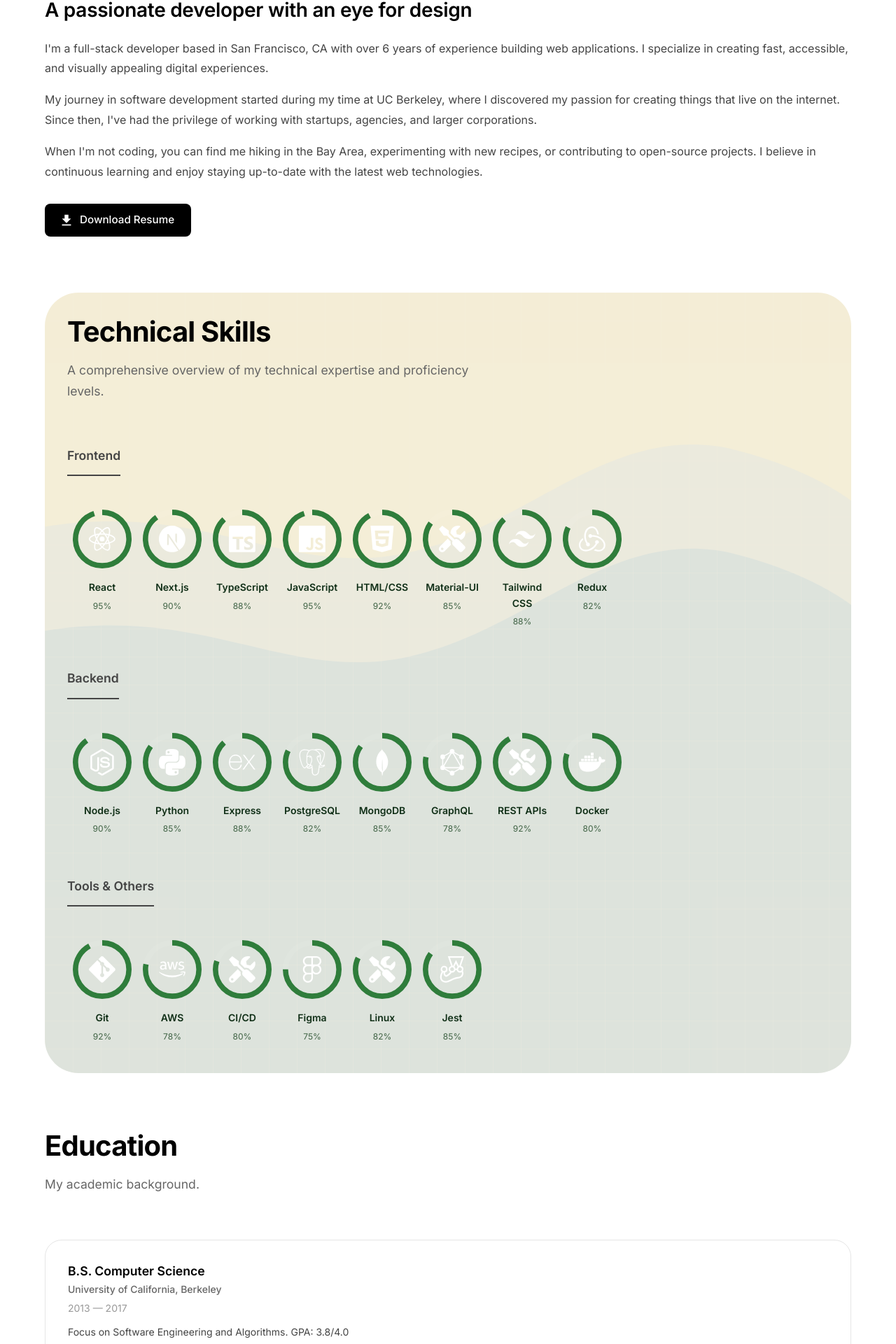
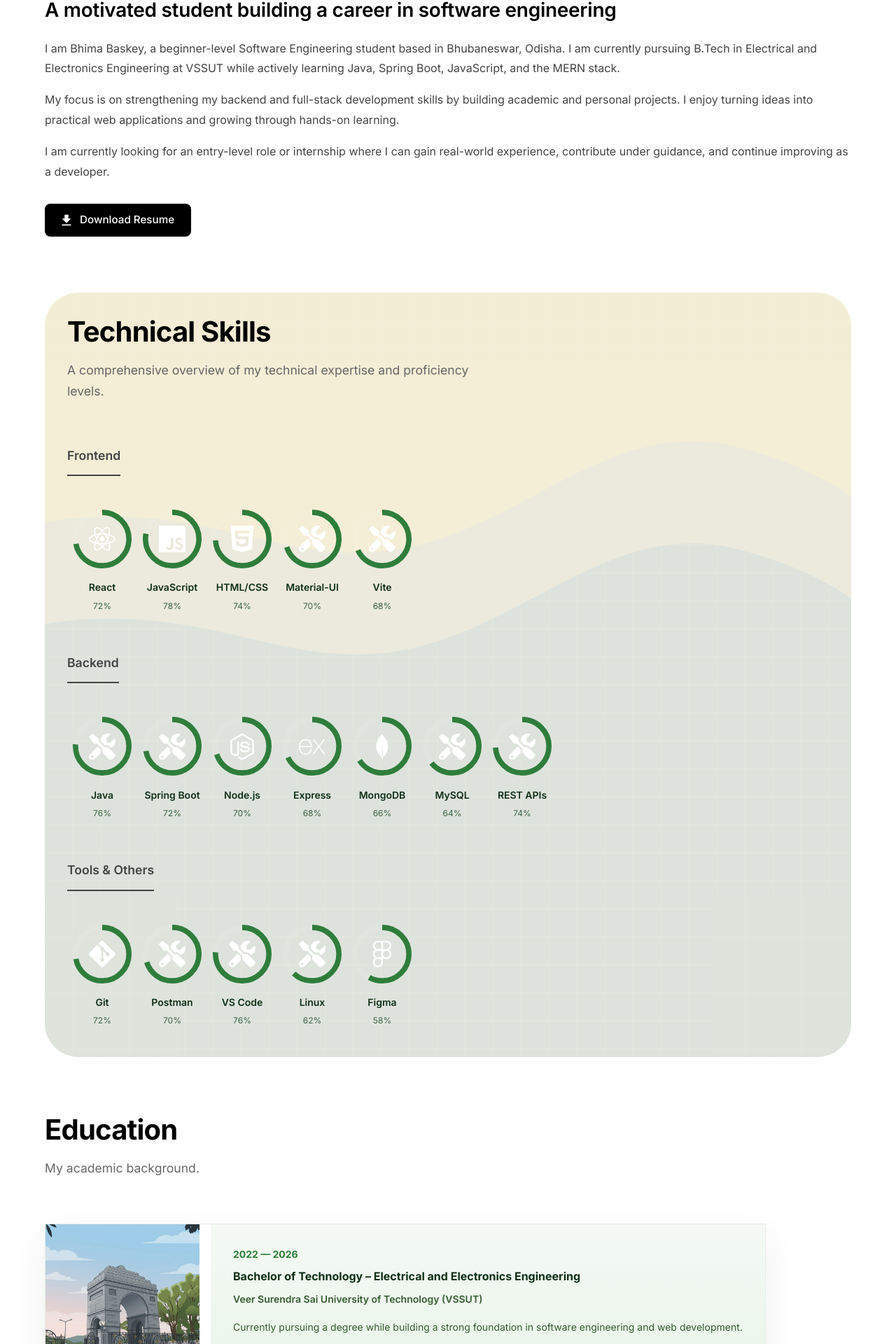
Before and after one commit to bbaskey2026/portfolio, a React (Vite) app: page /about in a window 1280 px wide. Shown: the part 752-2672 px from the top of the page at 70% size. Built offline with nearby package versions, Linux system fonts and the light colour scheme.

Commit message:
Update personal information and project details across the portfolio

```diff
--- a/src/components/common/Logo.jsx
+++ b/src/components/common/Logo.jsx
@@ -34,7 +34,7 @@ const Logo = () => {
           letterSpacing: '-0.02em',
         }}
       >
-        Alex Morgan
+        Bhima Baskey
       </Typography>
     </Box>
   );
--- a/src/components/layouts/Footer.jsx
+++ b/src/components/layouts/Footer.jsx
@@ -133,7 +133,7 @@ const Footer = () => {
           }}
         >
           <Typography variant="body2" sx={{ color: '#999999' }}>
-            © {new Date().getFullYear()} Alex Morgan. All rights reserved.
+            © {new Date().getFullYear()} Bhima Baskey. All rights reserved.
           </Typography>
           <Typography variant="body2" sx={{ color: '#999999' }}>
             Built with React & Material-UI
--- a/src/config/constants.js
+++ b/src/config/constants.js
@@ -1,19 +1,19 @@
 export const SITE_CONFIG = {
-  name: 'Alex Morgan',
-  title: 'Full-Stack Developer',
-  email: 'alex@example.com',
-  phone: '+1 (555) 123-4567',
-  location: 'San Francisco, CA',
+  name: 'Bhima Baskey',
+  title: 'Aspiring Software Engineer',
+  email: 'bhima.dev26@gmail.com',
+  phone: '+91-8810692291',
+  location: 'Bhubaneswar, Odisha',
   description:
-    'I build exceptional digital experiences that are fast, accessible, and visually appealing.',
+    'Motivated beginner-level Software Engineering student with foundational knowledge of Java, Spring Boot, JavaScript, and MERN stack. Actively learning backend and full-stack development by building academic and personal projects.',
   resumeUrl: '/resume.pdf',
 };
 
 export const SOCIAL_LINKS = {
-  github: 'https://github.com',
-  linkedin: 'https://linkedin.com',
-  twitter: 'https://twitter.com',
-  dribbble: 'https://dribbble.com',
+  github: 'https://github.com/',
+  linkedin: 'https://www.linkedin.com/',
+  twitter: 'https://twitter.com/',
+  dribbble: 'https://dribbble.com/',
 };
 
 export const NAV_ITEMS = [
--- a/src/pages/About/About.jsx
+++ b/src/pages/About/About.jsx
@@ -85,38 +85,28 @@ const About = () => {
               variant="h3"
               sx={{ mb: 3, color: '#000000' }}
             >
-              A passionate developer with an eye for design
+              A motivated student building a career in software engineering
             </Typography>
 
             <Typography
               variant="body1"
               sx={{ mb: 2, lineHeight: 1.8 }}
             >
-              I'm a full-stack developer based in {SITE_CONFIG.location} with
-              over 6 years of experience building web applications. I
-              specialize in creating fast, accessible, and visually
-              appealing digital experiences.
+              I am Bhima Baskey, a beginner-level Software Engineering student based in {SITE_CONFIG.location}. I am currently pursuing B.Tech in Electrical and Electronics Engineering at VSSUT while actively learning Java, Spring Boot, JavaScript, and the MERN stack.
             </Typography>
 
             <Typography
               variant="body1"
               sx={{ mb: 2, lineHeight: 1.8 }}
             >
-              My journey in software development started during my time at
-              UC Berkeley, where I discovered my passion for creating
-              things that live on the internet. Since then, I've had the
-              privilege of working with startups, agencies, and larger
-              corporations.
+              My focus is on strengthening my backend and full-stack development skills by building academic and personal projects. I enjoy turning ideas into practical web applications and growing through hands-on learning.
             </Typography>
 
             <Typography
               variant="body1"
               sx={{ mb: 4, lineHeight: 1.8 }}
             >
-              When I'm not coding, you can find me hiking in the Bay Area,
-              experimenting with new recipes, or contributing to
-              open-source projects. I believe in continuous learning and
-              enjoy staying up-to-date with the latest web technologies.
+              I am currently looking for an entry-level role or internship where I can gain real-world experience, contribute under guidance, and continue improving as a developer.
             </Typography>
 
             <Button
@@ -239,40 +229,58 @@ const About = () => {
             subtitle="My academic background."
           />
 
+          <Grid container spacing={4}>
             {education.map((edu, index) => (
+              <Grid item xs={12} md={6} key={index}>
                 <Box
-              key={index}
                   sx={{
-                p: 4,
-                border: '1px solid #E5E5E5',
-                borderRadius: 2,
-                '&:hover': { borderColor: '#000000' },
-                transition: 'border-color 0.2s ease',
+                    display: 'flex',
+                    flexDirection: { xs: 'column', sm: index % 2 === 0 ? 'row' : 'row-reverse' },
+                    alignItems: 'stretch',
+                    gap: 2,
+                    p: 0,
+                    borderRadius: 0,
+                    overflow: 'hidden',
+                    boxShadow: '0 20px 45px rgba(15, 70, 30, 0.08)',
+                    backgroundColor: '#ffffff',
+                    border: '1px solid rgba(47,125,59,0.12)',
+                    transition: 'transform 0.25s ease, border-color 0.25s ease',
+                    '&:hover': {
+                      transform: 'translateY(-4px)',
+                      borderColor: '#2f7d3b',
+                    },
                   }}
                 >
-              <Typography
-                variant="h5"
-                sx={{ color: '#000000', mb: 0.5 }}
-              >
+                  <Box
+                    component="img"
+                    src={edu.image}
+                    alt={edu.school}
+                    sx={{
+                      width: { xs: '100%', sm: 220 },
+                      minHeight: 220,
+                      objectFit: 'cover',
+                      backgroundColor: '#f4faf4',
+                    }}
+                  />
+
+                  <Box sx={{ p: 4, background: 'linear-gradient(180deg, #f5f9f5 0%, #e8f5e9 100%)' }}>
+                    <Typography variant="subtitle2" sx={{ color: '#2f7d3b', mb: 1, fontWeight: 700 }}>
+                      {edu.period}
+                    </Typography>
+                    <Typography variant="h6" sx={{ mb: 1, color: '#102f17', fontWeight: 700 }}>
                       {edu.degree}
                     </Typography>
-              <Typography
-                variant="body2"
-                sx={{ color: '#666666', mb: 0.5, fontWeight: 500 }}
-              >
+                    <Typography variant="body2" sx={{ mb: 2, color: '#375b32', fontWeight: 600 }}>
                       {edu.school}
                     </Typography>
-              <Typography
-                variant="body2"
-                sx={{ color: '#999999', mb: 1.5 }}
-              >
-                {edu.period}
-              </Typography>
-              <Typography variant="body2" sx={{ color: '#444444' }}>
+                    <Typography variant="body2" sx={{ color: '#375b32', lineHeight: 1.8 }}>
                       {edu.details}
                     </Typography>
                   </Box>
+                </Box>
+              </Grid>
             ))}
+          </Grid>
         </Box>
       </Container>
     </Box>
--- a/src/pages/Home/Home.jsx
+++ b/src/pages/Home/Home.jsx
@@ -105,7 +105,7 @@ const Home = () => {
                 }}
               >
                 <Chip
-                  label="✨ Available for freelance work"
+                  label="✨ Open to internships and entry-level opportunities"
                   sx={{
                     mb: 3,
                     borderRadius: '20px',
--- a/src/store/portfolioData.js
+++ b/src/store/portfolioData.js
@@ -1,167 +1,146 @@
+import vssutImage from '../assets/images/bhisut.png';
+import fakirMohanImage from '../assets/images/vssut.png';
+
 export const projects = [
   {
     id: 1,
-    title: 'E-Commerce Platform',
+    title: 'Student Management Portal',
     description:
-      'A full-featured e-commerce platform built with React, Node.js, and PostgreSQL. Includes user authentication, product management, cart functionality, and payment processing with Stripe.',
+      'A Java and Spring Boot based academic project for managing students, courses, and attendance efficiently with a clean backend structure.',
     image: '',
-    technologies: ['React', 'Node.js', 'PostgreSQL', 'Stripe', 'Redis'],
+    technologies: ['Java', 'Spring Boot', 'MySQL', 'REST APIs'],
     liveUrl: 'https://example.com',
-    githubUrl: 'https://github.com',
+    githubUrl: 'https://github.com/',
     featured: true,
   },
   {
     id: 2,
-    title: 'Project Management Tool',
+    title: 'Task Tracker Dashboard',
     description:
-      'A collaborative project management application with real-time updates, drag-and-drop task boards, team collaboration features, and detailed analytics dashboards.',
+      'A personal productivity app built with React and Node.js to organize daily tasks, track progress, and manage simple workflows.',
     image: '',
-    technologies: ['Next.js', 'TypeScript', 'MongoDB', 'Socket.io', 'AWS'],
+    technologies: ['React', 'Node.js', 'MongoDB', 'JavaScript'],
     liveUrl: 'https://example.com',
-    githubUrl: 'https://github.com',
+    githubUrl: 'https://github.com/',
     featured: true,
   },
   {
     id: 3,
-    title: 'AI Content Generator',
+    title: 'Blogging Platform API',
     description:
-      'An AI-powered content generation tool that helps users create blog posts, social media content, and marketing copy using advanced language models.',
+      'A backend-focused project using Spring Boot to create secure APIs for posts, comments, and user authentication.',
     image: '',
-    technologies: ['Python', 'FastAPI', 'React', 'OpenAI', 'Docker'],
+    technologies: ['Spring Boot', 'JWT', 'MySQL', 'Java'],
     liveUrl: 'https://example.com',
-    githubUrl: 'https://github.com',
+    githubUrl: 'https://github.com/',
     featured: true,
   },
   {
     id: 4,
-    title: 'Real-Time Chat Application',
+    title: 'Portfolio Website',
     description:
-      'A modern real-time messaging application with group chats, file sharing, video calls, and end-to-end encryption for secure communication.',
+      'A responsive personal portfolio built with React and Material UI to showcase projects, education, and contact information.',
     image: '',
-    technologies: ['React', 'Firebase', 'WebRTC', 'Material-UI'],
+    technologies: ['React', 'Material UI', 'JavaScript', 'Vite'],
     liveUrl: 'https://example.com',
-    githubUrl: 'https://github.com',
+    githubUrl: 'https://github.com/',
     featured: false,
   },
   {
     id: 5,
-    title: 'Fitness Tracking Dashboard',
+    title: 'Mini E-Commerce App',
     description:
-      'A comprehensive fitness tracking dashboard with workout logging, progress visualization, meal planning, and integration with wearable devices.',
+      'A beginner-level MERN stack project that demonstrates CRUD operations, routing, and a simple shopping experience.',
     image: '',
-    technologies: ['Vue.js', 'Express', 'MongoDB', 'Chart.js', 'PWA'],
+    technologies: ['MongoDB', 'Express', 'React', 'Node.js'],
     liveUrl: 'https://example.com',
-    githubUrl: 'https://github.com',
+    githubUrl: 'https://github.com/',
     featured: false,
   },
   {
     id: 6,
-    title: 'Developer Portfolio CMS',
+    title: 'Learning Tracker',
     description:
-      'A headless CMS specifically designed for developer portfolios. Manage projects, blog posts, and resume data through an intuitive admin interface.',
+      'A small web app to track study hours, topics covered, and goals while practicing full-stack development fundamentals.',
     image: '',
-    technologies: ['Next.js', 'Sanity', 'Tailwind', 'Vercel'],
+    technologies: ['JavaScript', 'React', 'Node.js', 'MongoDB'],
     liveUrl: 'https://example.com',
-    githubUrl: 'https://github.com',
+    githubUrl: 'https://github.com/',
     featured: false,
   },
 ];
 
 export const skills = {
   frontend: [
-    { name: 'React', level: 95 },
-    { name: 'Next.js', level: 90 },
-    { name: 'TypeScript', level: 88 },
-    { name: 'JavaScript', level: 95 },
-    { name: 'HTML/CSS', level: 92 },
-    { name: 'Material-UI', level: 85 },
-    { name: 'Tailwind CSS', level: 88 },
-    { name: 'Redux', level: 82 },
+    { name: 'React', level: 72 },
+    { name: 'JavaScript', level: 78 },
+    { name: 'HTML/CSS', level: 74 },
+    { name: 'Material-UI', level: 70 },
+    { name: 'Vite', level: 68 },
   ],
   backend: [
-    { name: 'Node.js', level: 90 },
-    { name: 'Python', level: 85 },
-    { name: 'Express', level: 88 },
-    { name: 'PostgreSQL', level: 82 },
-    { name: 'MongoDB', level: 85 },
-    { name: 'GraphQL', level: 78 },
-    { name: 'REST APIs', level: 92 },
-    { name: 'Docker', level: 80 },
+    { name: 'Java', level: 76 },
+    { name: 'Spring Boot', level: 72 },
+    { name: 'Node.js', level: 70 },
+    { name: 'Express', level: 68 },
+    { name: 'MongoDB', level: 66 },
+    { name: 'MySQL', level: 64 },
+    { name: 'REST APIs', level: 74 },
   ],
   tools: [
-    { name: 'Git', level: 92 },
-    { name: 'AWS', level: 78 },
-    { name: 'CI/CD', level: 80 },
-    { name: 'Figma', level: 75 },
-    { name: 'Linux', level: 82 },
-    { name: 'Jest', level: 85 },
+    { name: 'Git', level: 72 },
+    { name: 'Postman', level: 70 },
+    { name: 'VS Code', level: 76 },
+    { name: 'Linux', level: 62 },
+    { name: 'Figma', level: 58 },
   ],
 };
 
 export const experiences = [
   {
     id: 1,
-    role: 'Senior Full-Stack Developer',
-    company: 'TechCorp Inc.',
-    location: 'San Francisco, CA',
-    period: 'Jan 2023 — Present',
+    role: 'Student Developer',
+    company: 'VSSUT',
+    location: 'Bhubaneswar, Odisha',
+    period: '2022 — Present',
     description: [
-      'Led development of a microservices architecture serving 2M+ daily active users',
-      'Mentored a team of 5 junior developers and conducted regular code reviews',
-      'Reduced application load time by 40% through performance optimization',
-      'Implemented CI/CD pipelines reducing deployment time from hours to minutes',
+      'Building academic and personal projects in Java, Spring Boot, and the MERN stack',
+      'Learning backend architecture, REST APIs, and database integration',
+      'Improving problem-solving and software engineering fundamentals through coursework',
+      'Exploring full-stack development by creating practical web applications',
     ],
-    technologies: ['React', 'Node.js', 'AWS', 'PostgreSQL', 'Docker'],
+    technologies: ['Java', 'Spring Boot', 'React', 'Node.js', 'MongoDB'],
   },
   {
     id: 2,
-    role: 'Full-Stack Developer',
-    company: 'Digital Agency Co.',
-    location: 'New York, NY',
-    period: 'Jun 2021 — Dec 2022',
+    role: 'Self-Learning Developer',
+    company: 'Independent Projects',
+    location: 'Remote',
+    period: '2023 — Present',
     description: [
-      'Built and maintained 15+ client projects from concept to deployment',
-      'Developed reusable component libraries reducing development time by 30%',
-      'Integrated third-party APIs including Stripe, Twilio, and SendGrid',
-      'Collaborated with designers to implement pixel-perfect, responsive UIs',
+      'Practiced frontend development with React and Material UI',
+      'Built small backend services and REST APIs for learning purposes',
+      'Developed portfolio and project management apps to strengthen full-stack skills',
+      'Continuously improving through hands-on implementation and debugging',
     ],
-    technologies: ['Next.js', 'TypeScript', 'MongoDB', 'Vercel'],
-  },
-  {
-    id: 3,
-    role: 'Frontend Developer',
-    company: 'StartupHub',
-    location: 'Austin, TX',
-    period: 'Mar 2019 — May 2021',
-    description: [
-      'Developed interactive dashboards with real-time data visualization',
-      'Migrated legacy jQuery codebase to modern React application',
-      'Improved web accessibility achieving WCAG 2.1 AA compliance',
-      'Wrote comprehensive unit and integration tests achieving 90% coverage',
-    ],
-    technologies: ['React', 'Redux', 'D3.js', 'Jest', 'Sass'],
-  },
-  {
-    id: 4,
-    role: 'Junior Web Developer',
-    company: 'WebWorks Studio',
-    location: 'Portland, OR',
-    period: 'Aug 2017 — Feb 2019',
-    description: [
-      'Built responsive websites for local businesses and startups',
-      'Gained experience with modern JavaScript frameworks and tools',
-      'Participated in agile development processes and sprint planning',
-    ],
-    technologies: ['JavaScript', 'HTML/CSS', 'PHP', 'WordPress'],
+    technologies: ['JavaScript', 'React', 'Express', 'MongoDB', 'Git'],
   },
 ];
 
 export const education = [
   {
-    degree: 'B.S. Computer Science',
-    school: 'University of California, Berkeley',
-    period: '2013 — 2017',
-    details: 'Focus on Software Engineering and Algorithms. GPA: 3.8/4.0',
+    degree: 'Bachelor of Technology – Electrical and Electronics Engineering',
+    school: 'Veer Surendra Sai University of Technology (VSSUT)',
+    period: '2022 — 2026',
+    details: 'Currently pursuing a degree while building a strong foundation in software engineering and web development.',
+    image: vssutImage,
+  },
+  {
+    degree: 'Higher Secondary Education',
+    school: 'Fakir Mohan Higher Secondary School',
+    period: '2018 — 2020',
+    details: 'Completed secondary education and developed an interest in problem-solving and technology.',
+    image: fakirMohanImage,
   },
 ];
 
```
Also changed, not shown: src/assets/images/bhisut.png (added), src/assets/images/vssut.png (added). Lines whose indentation alone changed are shown as unchanged.
